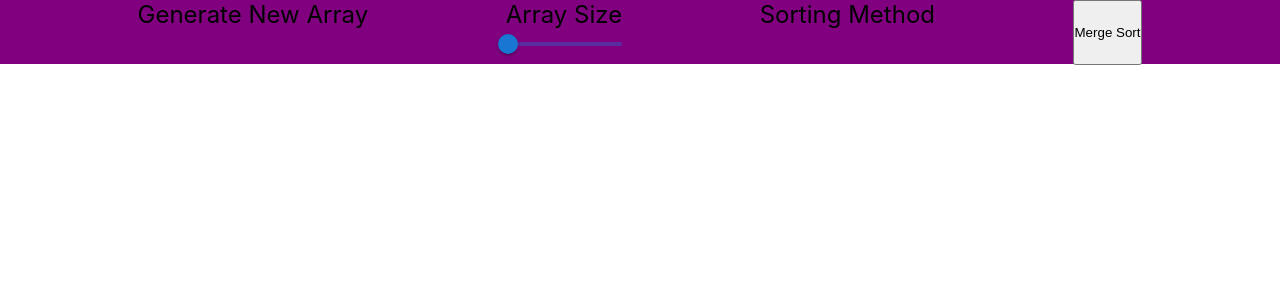
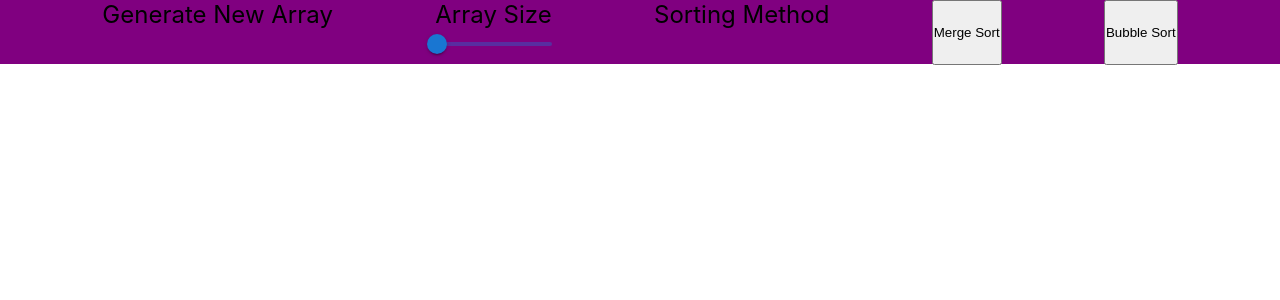
Before and after one commit to equan1090/sorting-visualizer, a React (Create React App) app: page / in a window 1280 px wide. Shown: the top 300 px of the page. Built offline with nearby package versions, Linux system fonts and the light colour scheme.

Commit message:
added bubble sort

```diff
--- a/src/SortingAlgs/BubbleSort.js
+++ b/src/SortingAlgs/BubbleSort.js
@@ -1,14 +1,25 @@
 export function BubbleSort(arr) {
     const animation = []
-    if (arr.length <= 1) return arr;
-
-    for(let i = 0; i < arr.length; i++) {
-        for(let j = 0; j < arr.length - i - 1; j++) {
-            animation.push(i, j)
-            if(arr[j] > arr[j + 1]) {
-                arr[j], arr[j+1] = arr[j+1], arr[j]
+    let isSorted = false
+    let counter = 0
+    while(!isSorted) {
+        isSorted = true
+        for(let i = 0; i < arr.length - 1 - counter; i++) {
+            animation.push([i, i + 1])
+            animation.push([i, i + 1])
+            if(arr[i] > arr[i + 1]) {
+                swap(i, i+ 1, arr, animation)
+                isSorted = false;
             }
         }
+        counter++;
     }
     return animation
 }
+
+function swap(i, j, arr, animation) {
+
+    let temp = arr[i]
+    arr[i] = arr[j]
+    arr[j] = temp
+}
--- a/src/components/Navigation/NavBar.jsx
+++ b/src/components/Navigation/NavBar.jsx
@@ -1,7 +1,7 @@
 import React, {useState, useEffect} from "react";
 import ArrayBlocks from "../ArrayBlocks/ArrayBlocks";
 import { mergeSort } from "../../SortingAlgs/MergeSort";
-// import {BubbleSort} from "../../SortingAlgs/BubbleSort";
+import {BubbleSort} from "../../SortingAlgs/BubbleSort";
 import Slider from '@mui/material/Slider';
 import './NavBar.css'
 
@@ -9,6 +9,7 @@ function NavBar() {
 
     const [arr, setArr] = useState([])
     const [arrSize, setArrSize] = useState(10)
+    const ANIMATION_TIME = 1
 
     //Resets and Generates a new array
     const generateArr = () => {
@@ -17,6 +18,34 @@ function NavBar() {
             random.push(Math.floor(Math.random() * (800 - 5) + 5))
         }
         return random
+    }
+    const bubbleSortAnimation = () => {
+        const animation = BubbleSort(arr)
+        for(let i = 0; i < animation.length; i++) {
+            const bar = document.getElementsByClassName('each-box')
+            const isColorChange = i % 3 !== 2;
+            if(isColorChange) {
+
+                const [barOne, barTwo] = animation[i]
+                const barOneStyle = bar[barOne]?.style
+                const barTwoStyle = bar[barTwo]?.style
+                const color = i % 3 === 0 ? 'red' : 'blue'
+
+                setTimeout(() => {
+                    if(barOneStyle && barTwoStyle){
+                        barOneStyle.backgroundColor = color;
+                        barTwoStyle.backgroundColor = color;
+                    }
+                }, i * ANIMATION_TIME)
+
+            }else {
+                setTimeout(() => {
+                    const [barOne, newHeight] = animation[i]
+                    const barOneStyle = bar[barOne]?.style;
+                    barOneStyle.height = `${newHeight}px`;
+                }, i * ANIMATION_TIME)
+            }
+        }
     }
 
     //Shows the animation of each box moving
@@ -30,21 +59,21 @@ function NavBar() {
                 const [barOne, barTwo] = animation[i]
                 const barOneStyle = bar[barOne]?.style
                 const barTwoStyle = bar[barTwo]?.style
-                const color = i % 3 === 0 ? 'blue' : 'red'
+                const color = i % 3 === 0 ? 'red' : 'blue'
 
                 setTimeout(() => {
                     if(barOneStyle && barTwoStyle){
                         barOneStyle.backgroundColor = color;
                         barTwoStyle.backgroundColor = color;
                     }
-                }, i * 1)
+                }, i * ANIMATION_TIME)
 
             }else {
                 setTimeout(() => {
                     const [barOne, newHeight] = animation[i]
                     const barOneStyle = bar[barOne]?.style;
                     barOneStyle.height = `${newHeight}px`;
-                }, i * 1)
+                }, i * ANIMATION_TIME)
             }
         }
     }
@@ -82,6 +111,7 @@ function NavBar() {
                     </div>
                     <li>Sorting Method</li>
                     <button onClick={() => mergeSortAnimation()}>Merge Sort</button>
+                    <button onClick={() => bubbleSortAnimation()}>Bubble Sort</button>
                 </ul>
             </nav>
 
```
